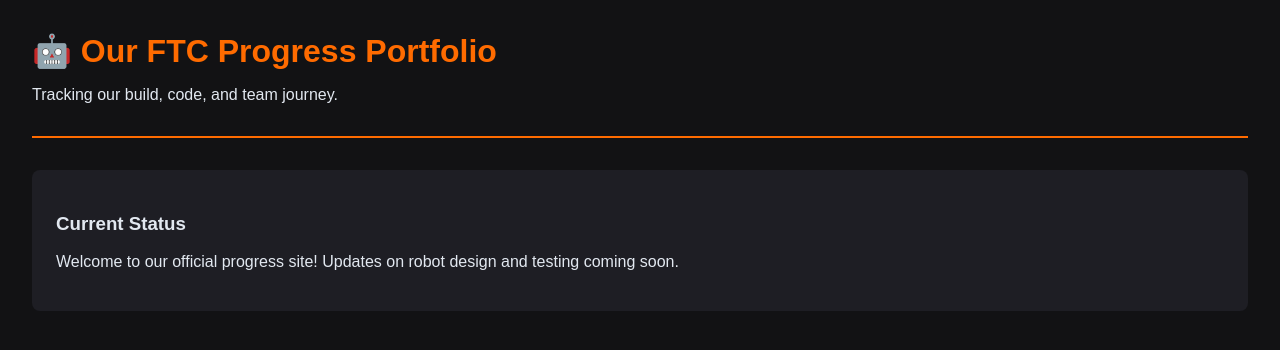
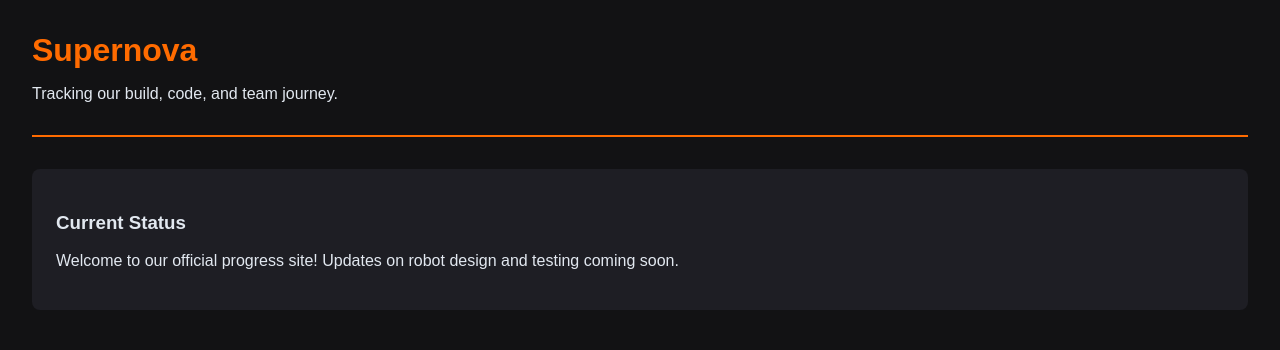
Before and after one commit to nithilalr/ftc.portfolio, a plain HTML site: page index.html in a window 1280 px wide. Drawn offline with Linux system fonts and the light colour scheme.

Commit message:
Change header title from FTC Progress to Supernova

```diff
--- a/index.html
+++ b/index.html
@@ -13,7 +13,7 @@
 </head>
 <body>
     <header>
-        <h1>🤖 Our FTC Progress Portfolio</h1>
+        <h1>Supernova</h1>
         <p>Tracking our build, code, and team journey.</p>
     </header>
     <div class="card">
```
